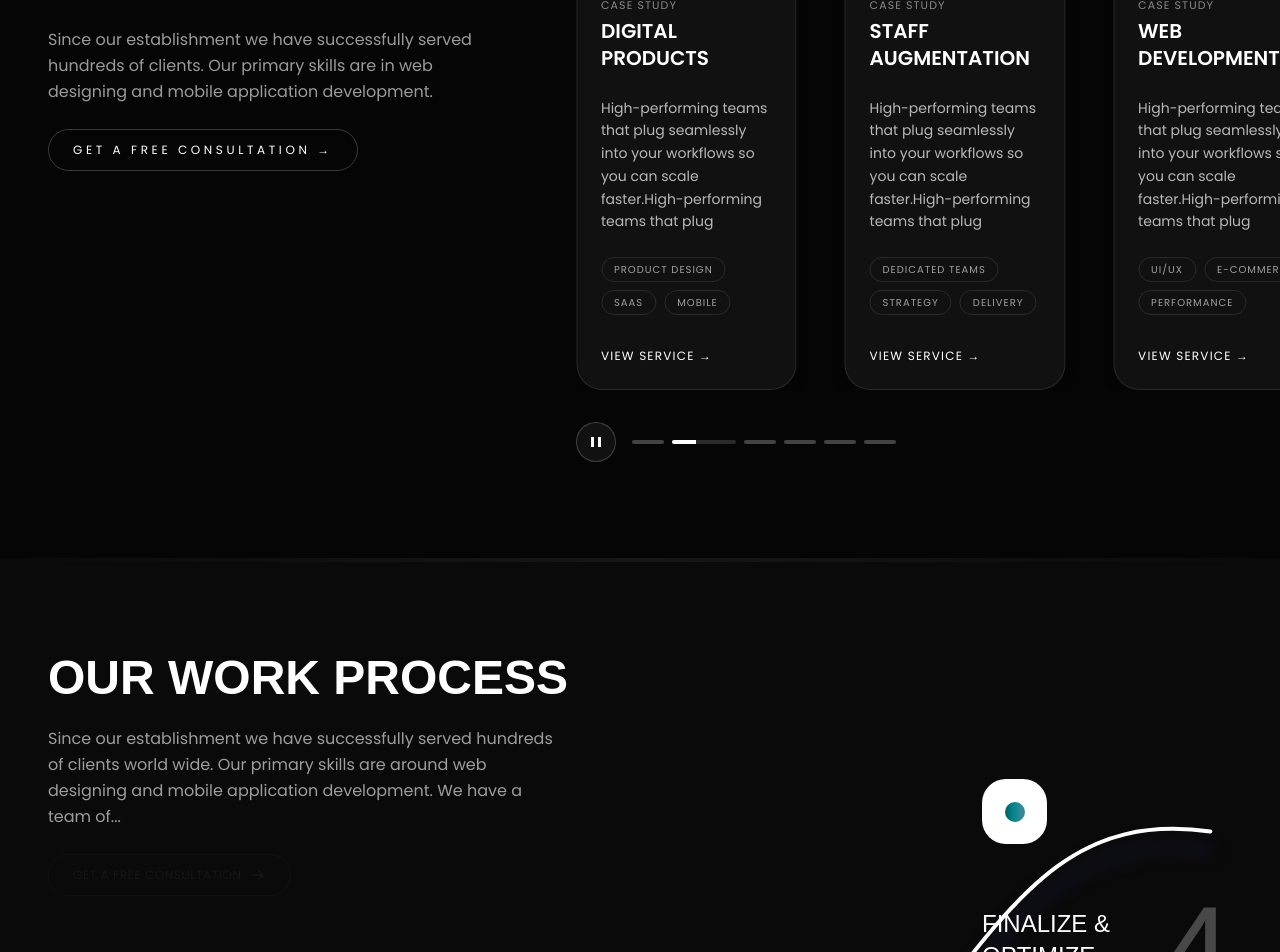
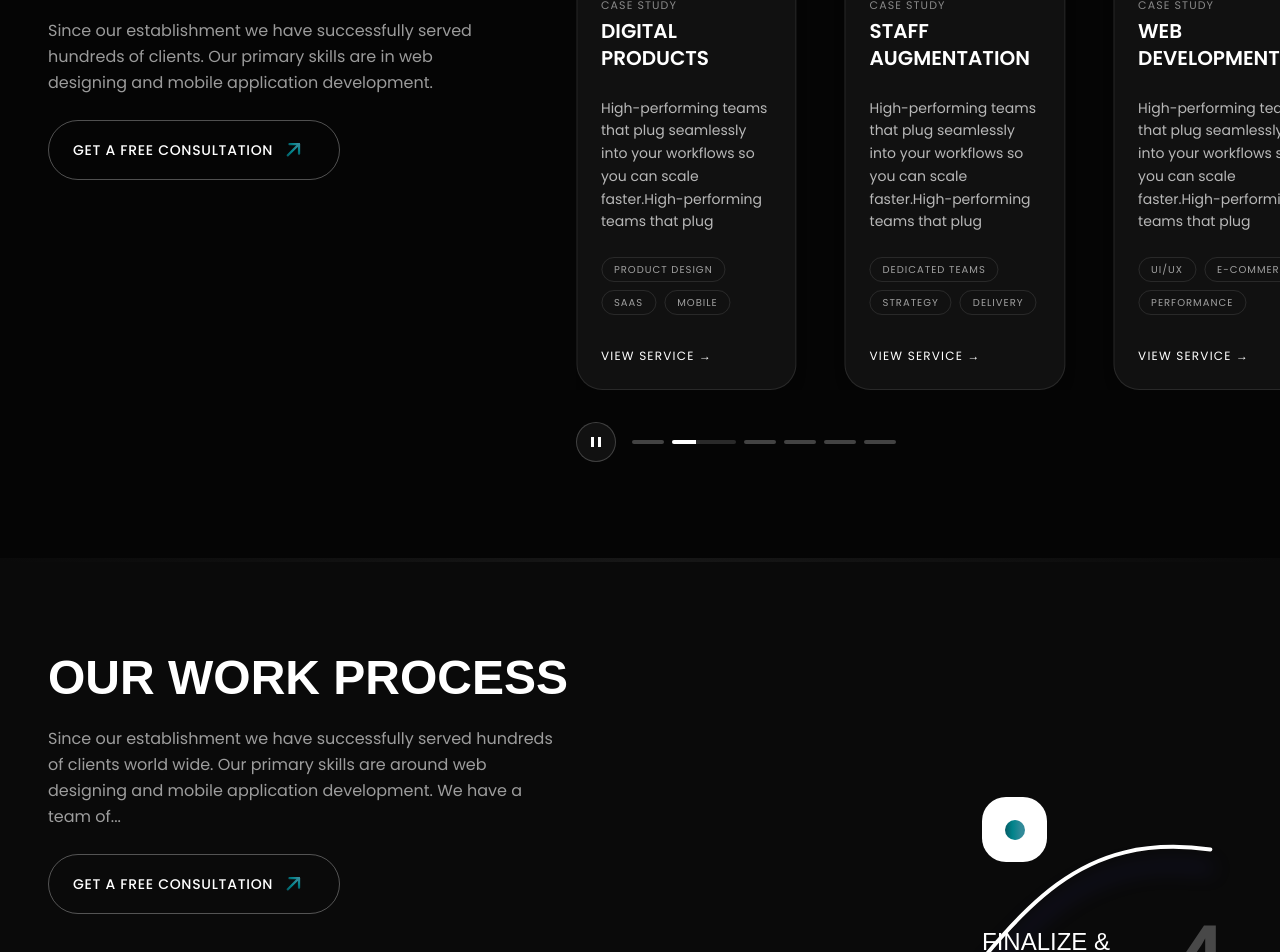
Before and after one commit to faseeh-htsols/htsols, a Next.js app: page / in a window 1280 px wide. Shown: the part 3220-4172 px from the top of the page. Built offline with nearby package versions, Linux system fonts and the light colour scheme; a web font is replaced by a local one.

Commit message:
changes in homepage

```diff
--- a/src/views/home/WorkPortfolioSection.tsx
+++ b/src/views/home/WorkPortfolioSection.tsx
@@ -3,6 +3,7 @@
 import Image from "next/image";
 import React, { useEffect, useRef, useState } from "react";
 import HeadingTwo from "@/components/ui/heading-two";
+import Button from "@/components/ui/Button";
 
 import { Swiper, SwiperSlide } from "swiper/react";
 import { Autoplay } from "swiper/modules";
@@ -136,12 +137,9 @@ export default function WorkPortfolioSection() {
                 application development.
               </p>
 
-              <a
-                href="#contact"
-                className="inline-flex items-center gap-2 px-6 py-3 rounded-full border border-white/20 text-white uppercase tracking-[0.3em] text-xs hover:bg-white hover:text-black transition"
-              >
-                GET A FREE CONSULTATION →
-              </a>
+              <Button href="/" variant="outline">
+                Get A Free Consultation
+              </Button>
             </div>
           </div>
         </div>
--- a/src/views/home/WorkProcessSection.tsx
+++ b/src/views/home/WorkProcessSection.tsx
@@ -1,5 +1,6 @@
 "use client";
 
+import Button from "@/components/ui/Button";
 import HeadingTwo from "@/components/ui/heading-two";
 import Image from "next/image";
 import React from "react";
@@ -47,28 +48,9 @@ export const WorkProcessSection: React.FC = () => {
               clients world wide. Our primary skills are around web designing
               and mobile application development. We have a team of...
             </p>
-
-            <a
-              href="#contact"
-              className="inline-flex items-center gap-2 px-6 py-3 rounded-full border border-primary/50 bg-primary/10 text-primary uppercase tracking-wider text-xs hover:bg-primary hover:text-black transition-all duration-300"
-            >
-              GET A FREE CONSULTATION
-              <svg
-                width="16"
-                height="16"
-                viewBox="0 0 16 16"
-                fill="none"
-                xmlns="http://www.w3.org/2000/svg"
-              >
-                <path
-                  d="M3 8H13M13 8L9 4M13 8L9 12"
-                  stroke="currentColor"
-                  strokeWidth="1.5"
-                  strokeLinecap="round"
-                  strokeLinejoin="round"
-                />
-              </svg>
-            </a>
+            <Button href="/" variant="outline">
+              Get A Free Consultation
+            </Button>
           </div>
         </div>
         <div className="-mt-[20%] relative">
```
